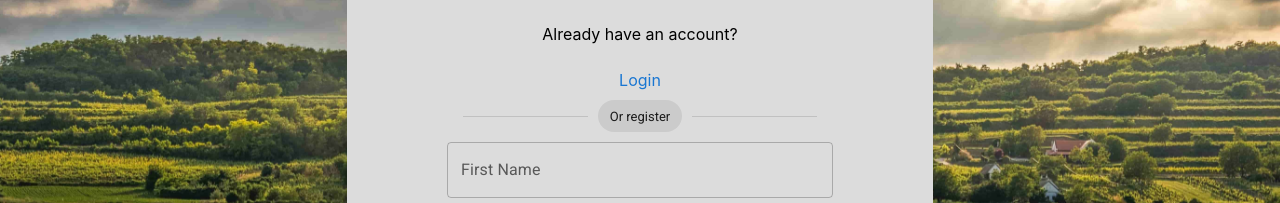
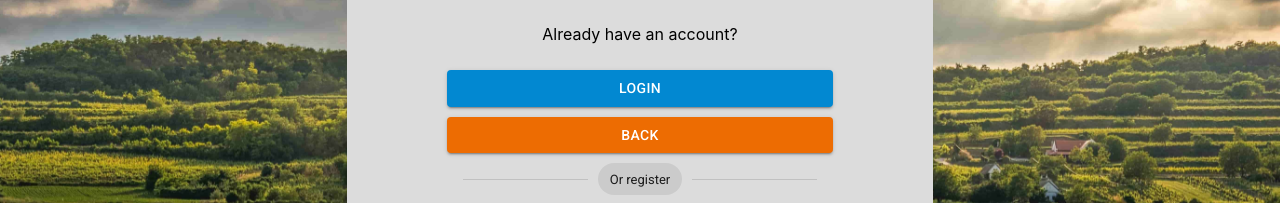
Before and after one commit to 1anakin20/earth-day, a React (Create React App) app in the folder frontend/: page /register in a window 1280 px wide. Both pictures are taken after a click on the button "GLEANER". Shown: the part 202-405 px from the top of the page. Built offline with nearby package versions, Linux system fonts and the light colour scheme; no server answers.

Commit message:
Change the link to the login page to match that in the Register component

```diff
--- a/frontend/src/components/register/RegisterForm.js
+++ b/frontend/src/components/register/RegisterForm.js
@@ -1,3 +1,5 @@
+import ProfileForm from "../ProfileForm";
+
 import './RegisterForm.css';
 import Button from '@mui/material/Button';
 import Link from "@mui/material/Link";
@@ -5,10 +7,12 @@ import Divider from "@mui/material/Divider";
 import Chip from "@mui/material/Chip";
 import YardIcon from "@mui/icons-material/Yard";
 
-import ProfileForm from "../ProfileForm";
+import { useNavigate } from "react-router-dom";
 
 function RegisterForm(props) {
     const { user, setUser } = props;
+
+    let navigate = useNavigate();
 
     return (
         <div className={"register__background"}>
@@ -21,7 +25,18 @@ function RegisterForm(props) {
                         </Link>
                     </h1>
                     <p>Already have an account?</p>
-                    <Link href="login" underline="none">Login</Link>
+                    <Button
+                        variant={"contained"}
+                        color={"info"}
+                        onClick={() => navigate('/login')}>
+                        Login
+                    </Button>
+                    <Button
+                        variant={"contained"}
+                        color={"warning"}
+                        onClick={() => setUser({})}>
+                        Back
+                    </Button>
                     <Divider variant={"middle"} className={"login__separation"}>
                         <Chip label={"Or register"} color={"default"}/>
                     </Divider>
@@ -36,12 +51,6 @@ function RegisterForm(props) {
                         By clicking Register, you agree to the Gleanful <br/><a href='legal'>User Agreement</a>,{' '}
                         <a href='legal'>Privacy Policy</a>, and <a href='legal'>Cookie Policy</a>.
                     </p>
-                    <Button
-                        variant={"contained"}
-                        color={"warning"}
-                        onClick={() => setUser({})}>
-                        Back
-                    </Button>
                 </section>
             </div>
         </div>
```
